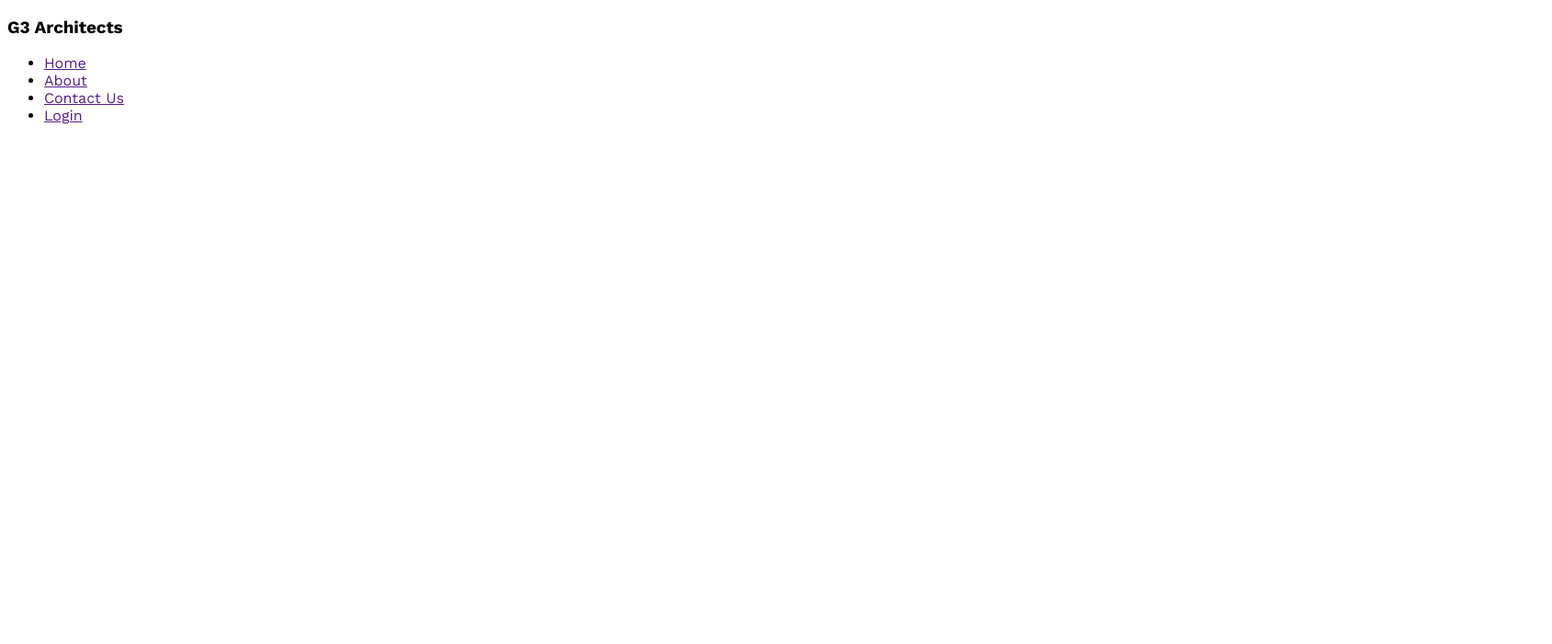
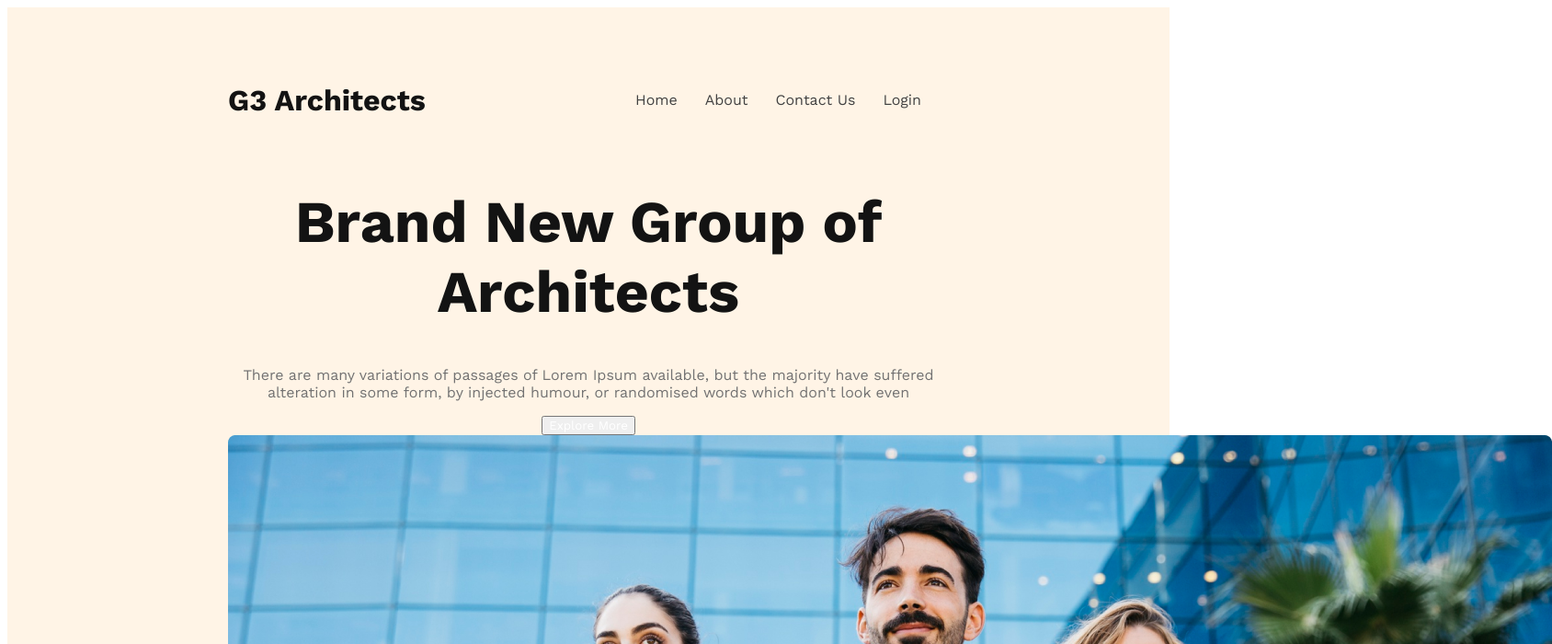
Before and after one commit to khfoysal/Arc-website, a plain HTML site: page index.html in a window 1280 px wide. Shown: the top 700 px of the page at 92% size, 1688 px wide, since content can reach past the window. Drawn offline with nearby package versions, Linux system fonts and the light colour scheme.

Commit message:
content added

```diff
--- a/index.html
+++ b/index.html
@@ -9,7 +9,8 @@
 <body>
 
 <header>
-<h3>G3 Architects</h3>
+    <nav>
+<h3 class="nav-title">G3 Architects</h3>
 <ul>
     <!-- li*4>a -->
     <li><a href="">Home</a></li>
@@ -17,6 +18,18 @@
     <li><a href="">Contact Us </a></li>
     <li><a href="">Login</a></li>
 </ul>
+</nav>
+<div class="banner">
+<div class="banner-content">
+    <h1 class="banner-title">Brand New
+        Group of Architects </h1>
+       <p class="banner-description"> There are many variations of passages of Lorem Ipsum available, but the majority have suffered alteration in some form, by injected humour, or randomised words which don't look even</p>
+       <button class="btn-primary">
+        Explore More
+       </button>
+</div>
+   <img src="images/banner.png" alt="">
+</div>
 
 </header>
 
--- a/styles/Architect.css
+++ b/styles/Architect.css
@@ -1,8 +1,63 @@
 /* work Sans Font from goggle fonts  */
 @import url('https://fonts.googleapis.com/css2?family=Open+Sans:wght@400;800&family=Work+Sans:ital,wght@0,400;0,600;0,700;0,800;1,500&display=swap');
 
+/* Shared styles */
 
 *{
 
 font-family: 'Work Sans', sans-serif;
 }
+.btn-primary {
+    color: #FFF;
+
+}
+header {
+    background: rgba(255, 144, 14, 0.10);
+    padding:50px 240px
+
+}
+nav {
+    display: flex;
+    justify-content: space-between;
+    align-items: center;
+}
+.nav-title {
+color: #131313;
+font-size:2rem;
+font-weight: 700;
+}
+nav > ul {
+    display: flex;
+}
+nav li {
+    list-style: none;
+    margin-right: 30px;
+    font-style: normal;
+    font-weight: 500;
+    line-height: 26px;
+    font-size: 1rem;
+}
+nav li a  {
+    text-decoration: none;
+    color: #424242;
+}
+
+/* banner Style */
+.banner-content {
+max-width: 800px;
+text-align: center;
+margin: 0 auto;
+
+}
+.banner-title {
+    font-size: 4rem;
+    color:  #131313;
+    text-align: center;
+    font-weight: 700;
+}
+.banner-description {
+    color:#727272;
+    font-size: 16px;
+    font-weight: 400;
+
+}
```
